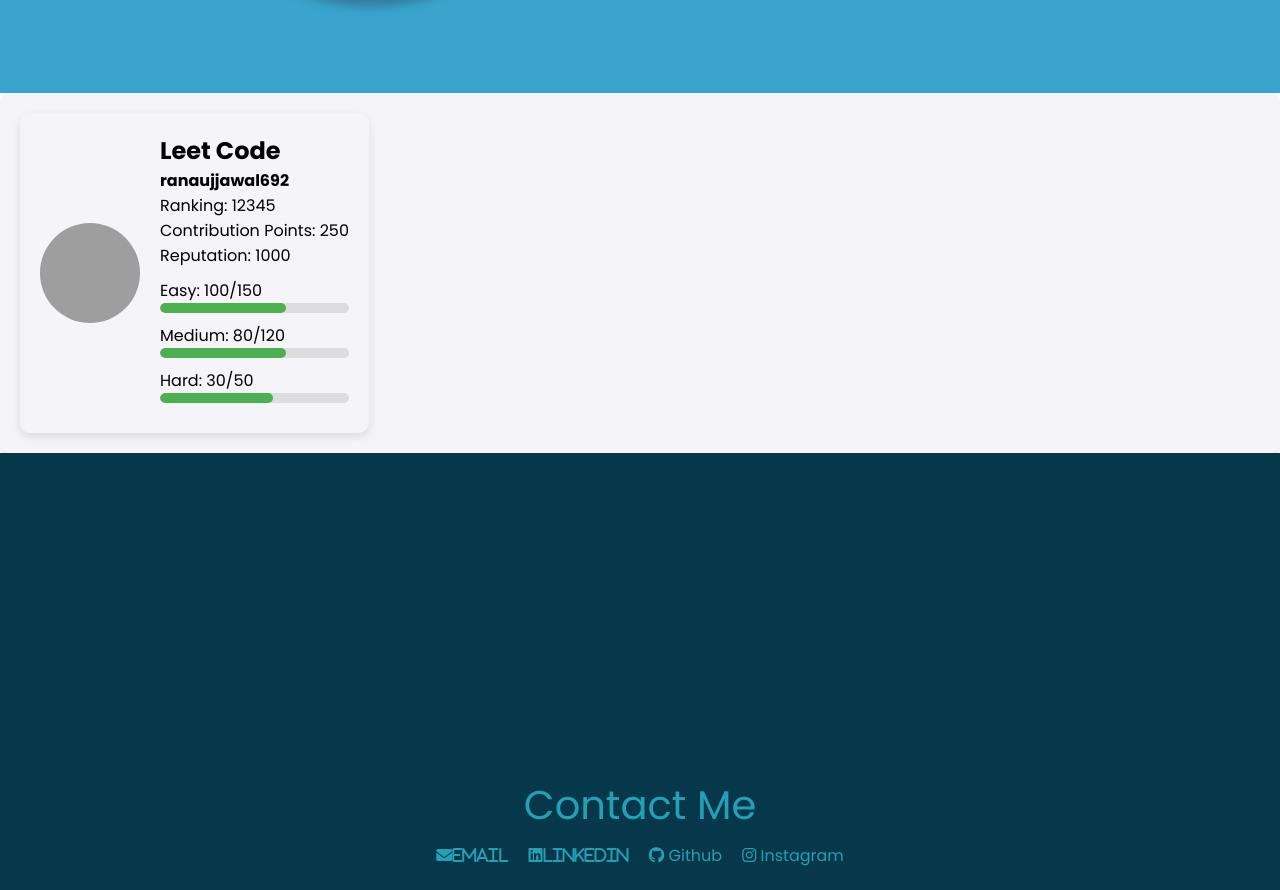
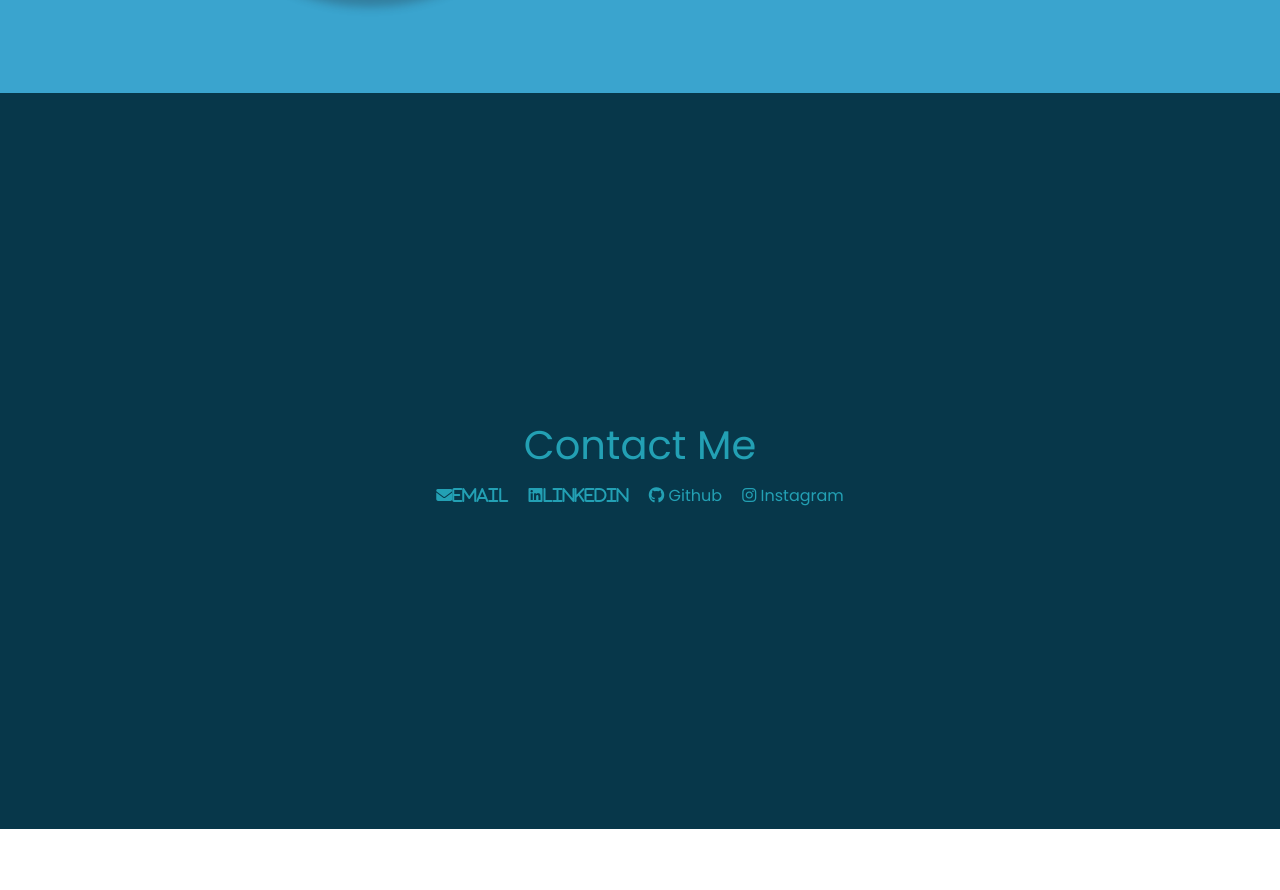
Before and after one commit to AbhaySoam123/PORTFOLIO-WEBSITE, a plain HTML site: page index.html in a window 1280 px wide. Shown: the part 2840-3730 px from the top of the page. After the commit the page ends 3669 px from the top, so only its background shows below. Drawn offline with nearby package versions, Linux system fonts and the light colour scheme; grey boxes are pictures that could not be loaded.

Commit message:
Update index.html

```diff
--- a/index.html
+++ b/index.html
@@ -151,41 +151,7 @@
       </div>
     </div>
   </section>
-  <section class="leetcode-profile">
-  <a href="https://leetcode.com/u/ranaujjawal692/" target="_blank" rel="noopener noreferrer" class="leetcode-profile-link">
-    <div class="leetcode-profile">
-      <img src="https://assets.leetcode.com/users/ranaujjawal692/avatar_1721240992.png" alt="Profile" class="profile-photo" />
-      <div class="profile-details">
-        <h2>Leet Code</h2>
-        <h4>ranaujjawal692</h4>
-        <p>Ranking: 12345</p>
-        <p>Contribution Points: 250</p>
-        <p>Reputation: 1000</p>
 
-        <div class="solved-stats">
-          <div class="stat">
-            <p>Easy: 100/150</p>
-            <div class="progress-bar-container">
-              <div class="progress-bar" style="width: 66.67%;"></div>
-            </div>
-          </div>
-          <div class="stat">
-            <p>Medium: 80/120</p>
-            <div class="progress-bar-container">
-              <div class="progress-bar" style="width: 66.67%;"></div>
-            </div>
-          </div>
-          <div class="stat">
-            <p>Hard: 30/50</p>
-            <div class="progress-bar-container">
-              <div class="progress-bar" style="width: 60%;"></div>
-            </div>
-          </div>
-        </div>
-      </div>
-    </div>
-  </a>
-</section>
 
   <div class="contact" id="contact-me">
     <div class="container">
```
